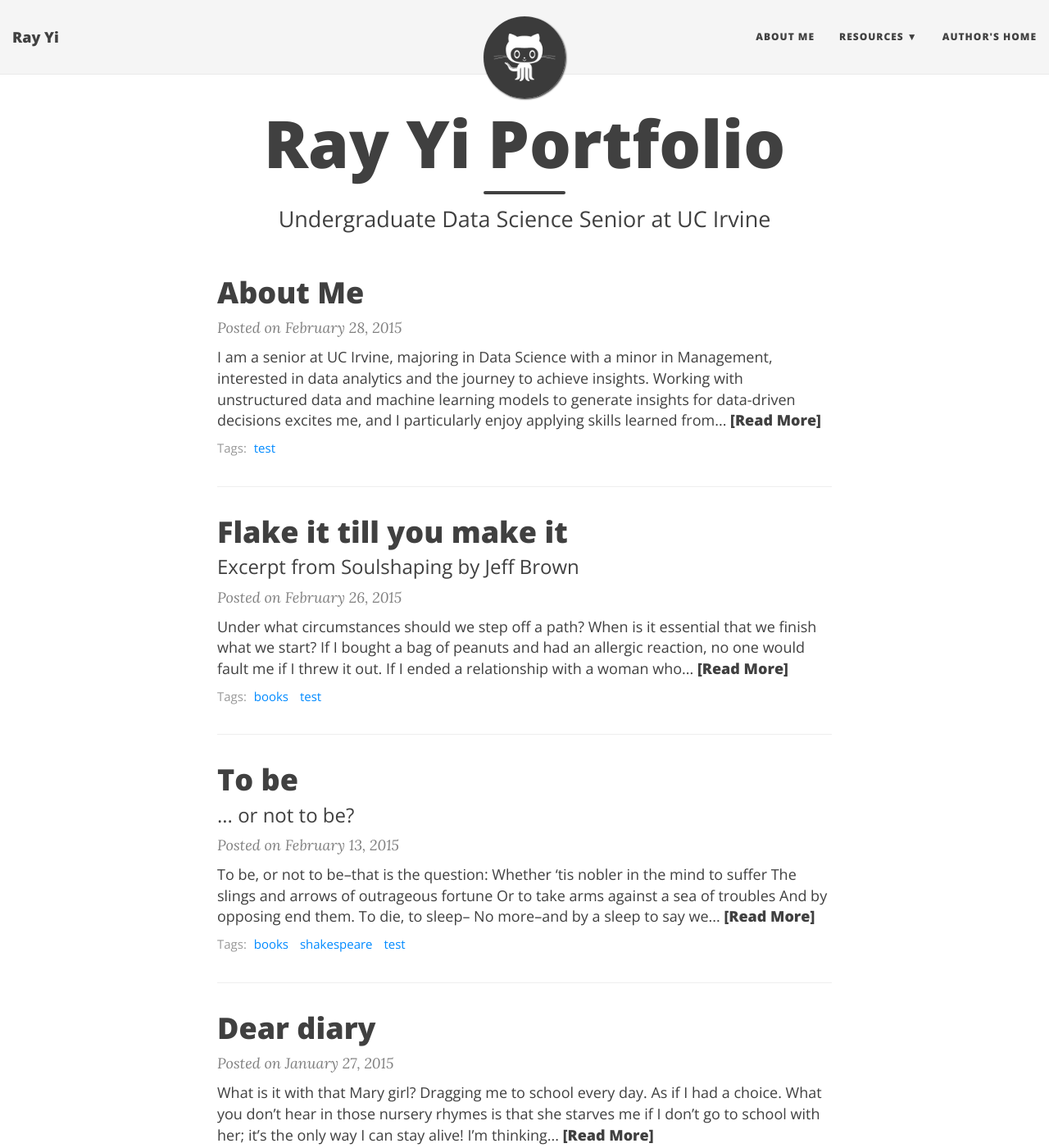
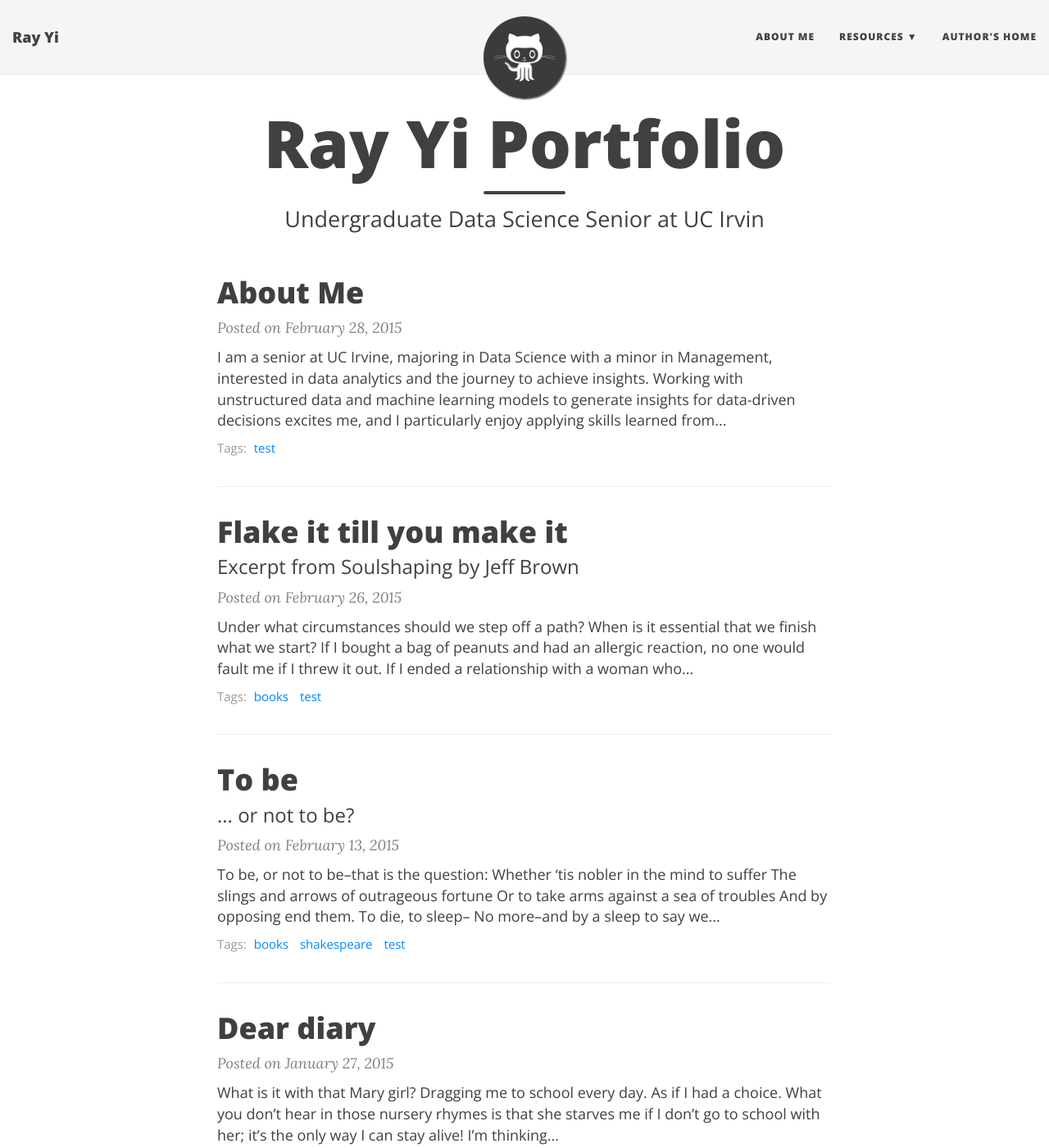
Before and after one commit to soyrayo/soyrayo_ver_1, a Jekyll site: the page built from index.html, in a window 1280 px wide and 1400 px high. Shown: the whole window at 82% size. Built offline with Jekyll 4.4.1, drawn with Linux system fonts in a browser that asks for light colours; nearby versions of some CDN libraries; the list of posts is cut into pages by our own code.

Commit message:
Update index.html

```diff
--- a/index.html
+++ b/index.html
@@ -1,7 +1,7 @@
 ---
 layout: page
 title: Ray Yi Portfolio
-subtitle: Undergraduate Data Science Senior at UC Irvine
+subtitle: Undergraduate Data Science Senior at UC Irvin
 use-site-title: true
 ---
 
@@ -32,10 +32,10 @@ use-site-title: true
       {% endif %}
       <div class="post-entry">
         {{ post.excerpt | strip_html | xml_escape | truncatewords: site.excerpt_length }}
-        {% assign excerpt_word_count = post.excerpt | number_of_words %}
+        <!-- {% assign excerpt_word_count = post.excerpt | number_of_words %} -->
         <!-- {% if post.content != post.excerpt or excerpt_word_count > site.excerpt_length %} -->
-          <a href="{{ post.url | relative_url }}" class="post-read-more">[Read&nbsp;More]</a>
-        {% endif %}
+          <!-- <a href="{{ post.url | relative_url }}" class="post-read-more">[Read&nbsp;More]</a>
+        {% endif %} -->
       </div>
     </div>
 
```
